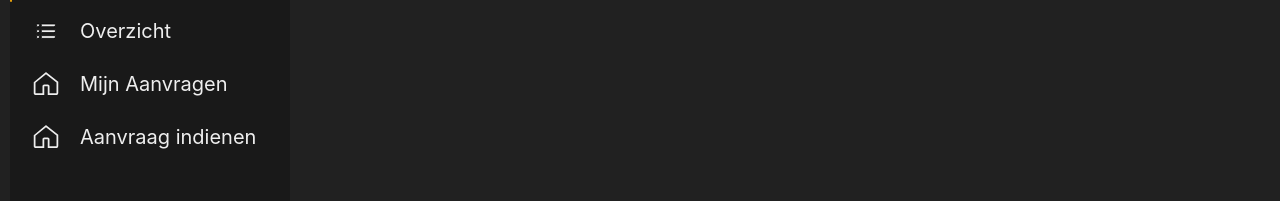
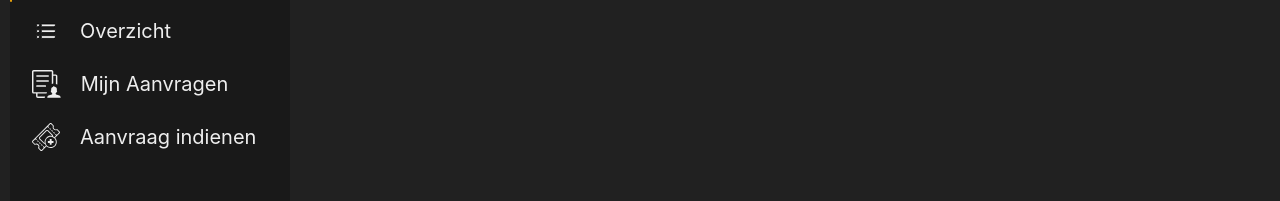
Before and after one commit to BelgianNoise/react-plex-content-request, a React (Create React App) app in the folder react/: page / in a window 1280 px wide. Shown: the part 156-357 px from the top of the page. Built offline with nearby package versions, Linux system fonts and the light colour scheme.

Commit message:
update nav icons

```diff
--- a/react/src/components/nav/Nav.tsx
+++ b/react/src/components/nav/Nav.tsx
@@ -3,6 +3,8 @@ import { NavLink } from 'react-router-dom';
 import styles from './Nav.module.css';
 import { ReactComponent as HomeSVG } from '../../assets/home.svg';
 import { ReactComponent as OverviewSVG } from '../../assets/overview.svg';
+import { ReactComponent as SubmitRequestSVG } from '../../assets/submit-request.svg';
+import { ReactComponent as MyRequestsSVG } from '../../assets/my-requests.svg';
 import plexArrow from '../../assets/plex-arrow.png';
 import { useTranslation } from 'react-i18next';
 
@@ -43,7 +45,7 @@ export function Nav() {
         >
           <div className={styles.navItem}>
             <div className={styles.borderLeft}></div>
-            <HomeSVG />
+            <MyRequestsSVG />
             <p>{t('components.nav.my-requests')}</p>
           </div>
         </NavLink>
@@ -54,7 +56,7 @@ export function Nav() {
         >
           <div className={styles.navItem}>
             <div className={styles.borderLeft}></div>
-            <HomeSVG />
+            <SubmitRequestSVG />
             <p>{t('components.nav.submit-request')}</p>
           </div>
         </NavLink>
```
Also changed, not shown: react/src/assets/my-requests.svg (added), react/src/assets/submit-request.svg (added).
